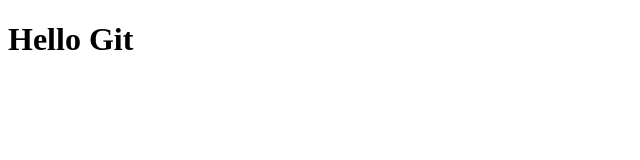
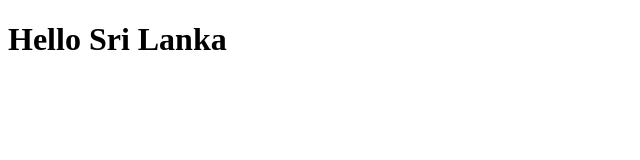
Before and after one commit to TashilaDilshanK/my-first-repo, a plain HTML site: page index.html in a window 1280 px wide. Shown: the whole page, without its empty margins (0-640 px from the left). Drawn offline with Linux system fonts and the light colour scheme.

Commit message:
Updated heading

```diff
--- a/index.html
+++ b/index.html
@@ -6,6 +6,6 @@
     <title>Document</title>
 </head>
 <body>
-    <h1>Hello Git</h1>
+    <h1>Hello Sri Lanka</h1>
 </body>
 </html>
```
